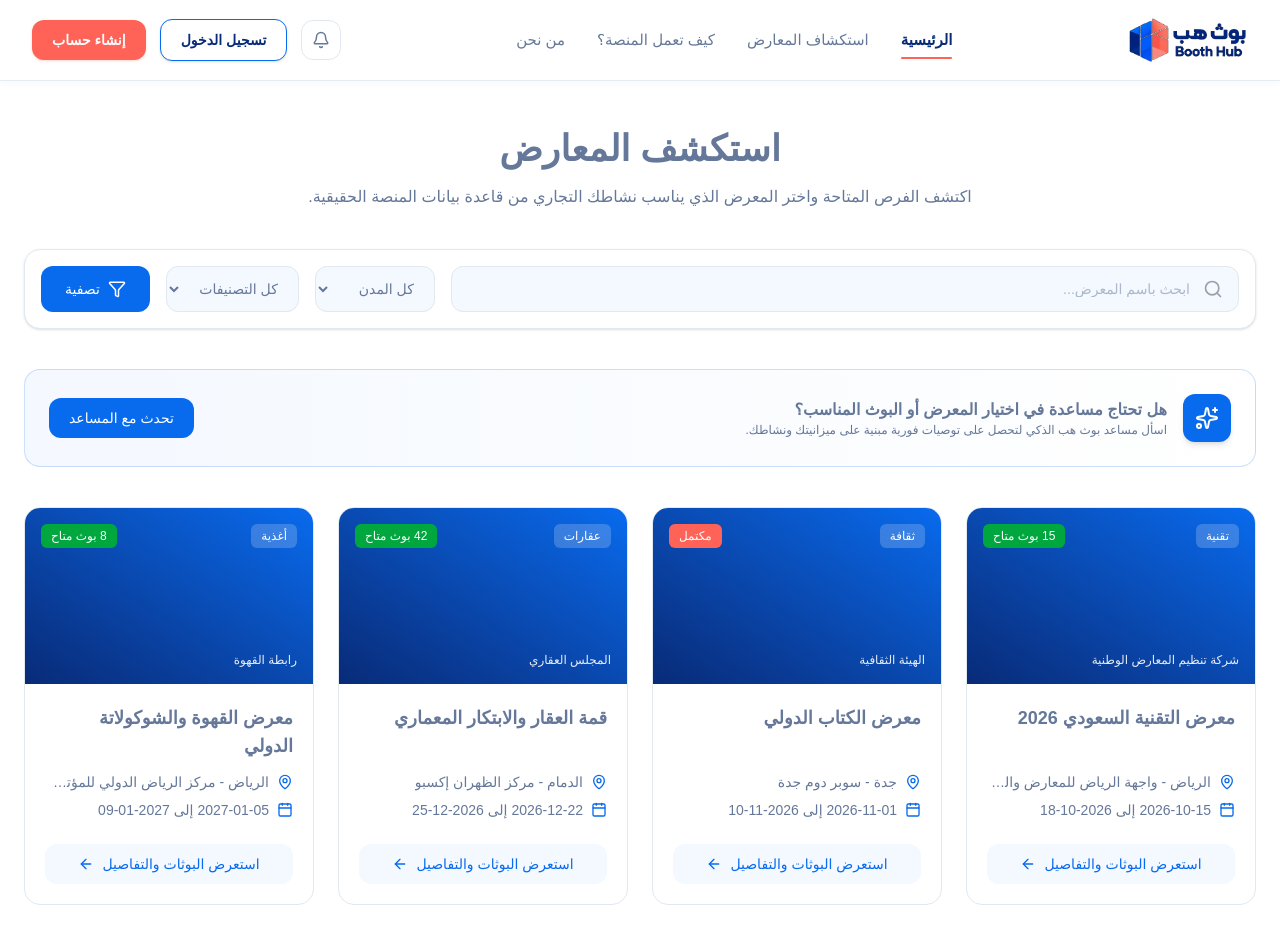
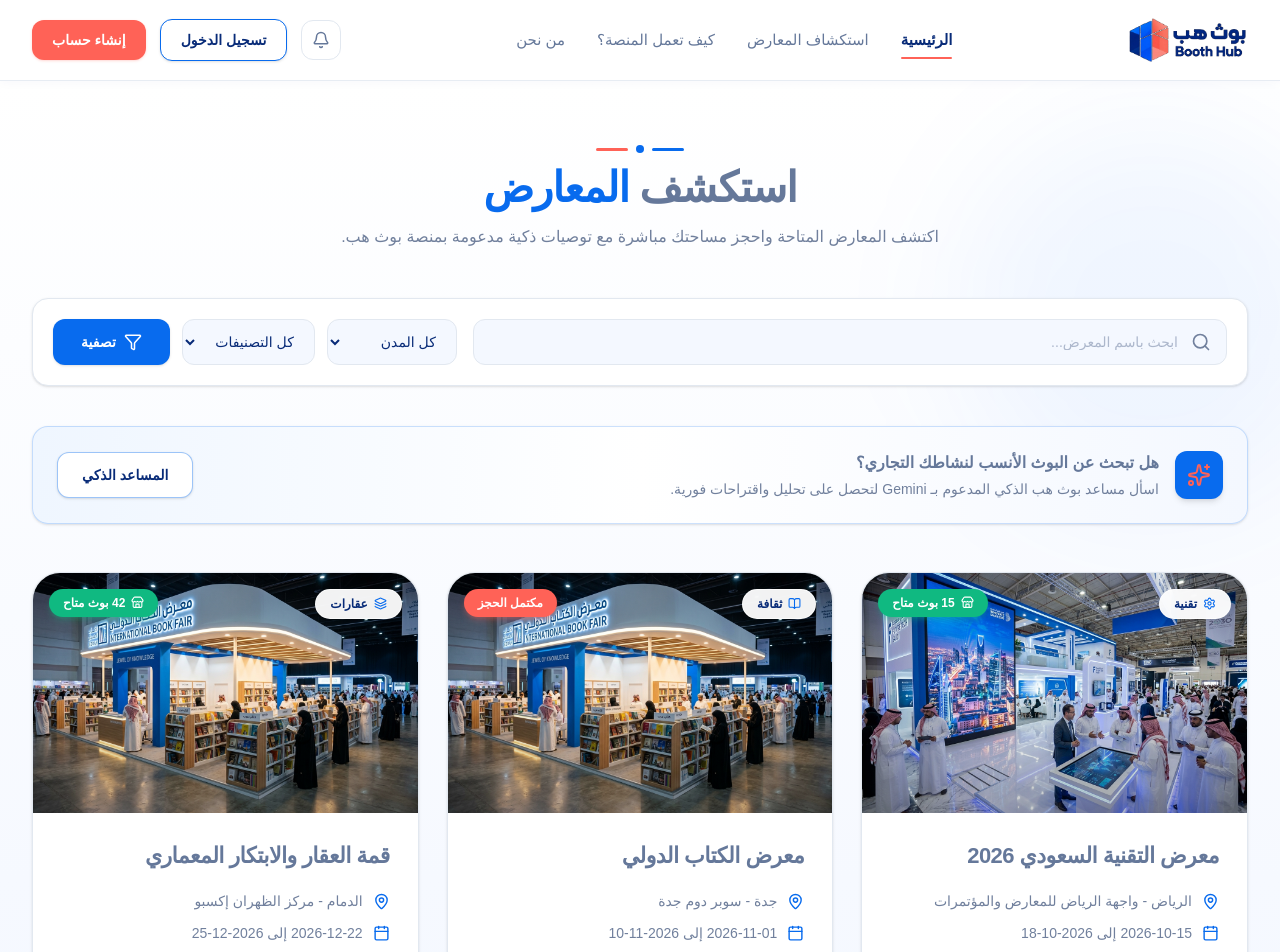
Before and after one commit to abdullahwalsaawi-gif/boothHub, a Next.js app: page /explore in a window 1280 px wide. Shown: the top 952 px of the page. Built offline with nearby package versions, Linux system fonts and the light colour scheme; no server answers; the database is empty; a web font is replaced by a local one.

Commit message:
feat: unify exhibition cards, images, and data between home and explore pages

```diff
--- a/src/app/explore/page.tsx
+++ b/src/app/explore/page.tsx
@@ -1,8 +1,18 @@
 import Link from 'next/link';
 import Navbar from '@/components/Navbar';
 import Footer from '@/components/Footer';
-import { Search, MapPin, Calendar, Filter, ArrowLeft, Store, Sparkles } from 'lucide-react';
-import { getExhibitions } from '@/app/actions/exhibitions';
+import Image from 'next/image';
+import { Search, MapPin, Calendar, Filter, ArrowLeft, Store, Sparkles, Settings, UtensilsCrossed, BookOpen, Layers } from 'lucide-react';
+import { getExhibitions, Exhibition } from '@/app/actions/exhibitions';
+import { getExhibitionImage } from '@/lib/utils';
+
+// Helper for category icon matching the homepage
+const getCategoryIcon = (category: string) => {
+  if (category.includes('تقنية')) return <Settings size={13} className="text-[#086BEE]" />;
+  if (category.includes('أغذية')) return <UtensilsCrossed size={13} className="text-[#086BEE]" />;
+  if (category.includes('ثقافة')) return <BookOpen size={13} className="text-[#086BEE]" />;
+  return <Layers size={13} className="text-[#086BEE]" />;
+};
 
 export default async function Explore({
   searchParams,
@@ -24,50 +34,71 @@ export default async function Explore({
     <div className="min-h-screen flex flex-col bg-background">
       <Navbar />
 
-      <main className="flex-grow py-12">
-        <div className="container mx-auto px-4 md:px-6">
-          <div className="mb-10 text-center max-w-2xl mx-auto">
-            <h1 className="text-3xl md:text-4xl font-bold text-primary-dark mb-4">استكشف المعارض</h1>
-            <p className="text-foreground">اكتشف الفرص المتاحة واختر المعرض الذي يناسب نشاطك التجاري من قاعدة بيانات المنصة الحقيقية.</p>
+      <main className="flex-grow py-12 lg:py-16 relative overflow-hidden bg-gradient-to-b from-white via-[#F6F9FF] to-[#EEF5FF]">
+        {/* Decorative ambient background accents */}
+        <div className="absolute inset-0 pointer-events-none overflow-hidden -z-0">
+          <div className="absolute top-10 right-[-5%] w-96 h-96 rounded-full bg-[#086BEE]/[0.05] blur-3xl"></div>
+          <div className="absolute bottom-10 left-[-5%] w-96 h-96 rounded-full bg-[#FF6257]/[0.04] blur-3xl"></div>
+        </div>
+
+        <div className="container mx-auto px-4 md:px-8 relative z-10">
+
+          {/* Header Title */}
+          <div className="mb-12 text-center max-w-2xl mx-auto">
+            {/* Top decorative element */}
+            <div className="flex items-center justify-center gap-2 mb-3">
+              <span className="w-8 h-[3px] bg-[#086BEE] rounded-full"></span>
+              <span className="w-2 h-2 rounded-full bg-[#086BEE]"></span>
+              <span className="w-8 h-[3px] bg-[#FF6257] rounded-full"></span>
+            </div>
+
+            <h1 className="text-3xl md:text-4xl lg:text-[42px] font-bold text-[#082B78] mb-3 tracking-tight">
+              <span>استكشف </span>
+              <span className="text-[#086BEE]">المعارض</span>
+            </h1>
+            <p className="text-[#71809D] text-base leading-relaxed">
+              اكتشف المعارض المتاحة واحجز مساحتك مباشرة مع توصيات ذكية مدعومة بمنصة بوث هب.
+            </p>
           </div>
 
           {/* Search & Filters Form */}
-          <form method="GET" action="/explore" className="bg-white p-4 rounded-2xl border border-border shadow-sm mb-10 flex flex-col md:flex-row gap-4">
+          <form method="GET" action="/explore" className="bg-white p-4 sm:p-5 rounded-2xl border border-[#E2E8F0] shadow-sm mb-10 flex flex-col md:flex-row gap-4">
             <div className="flex-1 relative">
-              <Search className="absolute right-4 top-1/2 -translate-y-1/2 text-gray-400" size={20} />
+              <Search className="absolute right-4 top-1/2 -translate-y-1/2 text-[#71809D]" size={20} />
               <input
                 type="text"
                 name="search"
                 defaultValue={search || ''}
                 placeholder="ابحث باسم المعرض..."
-                className="w-full pl-4 pr-12 py-3 bg-secondary-bg border border-border rounded-xl text-sm focus:outline-none focus:border-primary transition-colors"
+                className="w-full pl-4 pr-12 py-3 bg-[#F4F8FF] border border-[#E2E8F0] rounded-xl text-sm focus:outline-none focus:border-[#086BEE] focus:bg-white transition-colors text-right"
               />
             </div>
-            <div className="flex gap-4">
+            <div className="flex flex-wrap sm:flex-nowrap gap-3">
               <select
                 name="city"
                 defaultValue={city || 'المدينة'}
-                className="px-4 py-3 bg-secondary-bg border border-border rounded-xl text-sm focus:outline-none focus:border-primary outline-none min-w-[120px]"
+                className="px-4 py-3 bg-[#F4F8FF] border border-[#E2E8F0] rounded-xl text-sm focus:outline-none focus:border-[#086BEE] outline-none min-w-[130px] font-medium text-[#082B78]"
               >
                 <option value="المدينة">كل المدن</option>
                 <option value="الرياض">الرياض</option>
                 <option value="جدة">جدة</option>
+                <option value="القصيم">القصيم</option>
                 <option value="الدمام">الدمام</option>
               </select>
               <select
                 name="category"
                 defaultValue={category || 'النوع'}
-                className="px-4 py-3 bg-secondary-bg border border-border rounded-xl text-sm focus:outline-none focus:border-primary outline-none min-w-[120px]"
+                className="px-4 py-3 bg-[#F4F8FF] border border-[#E2E8F0] rounded-xl text-sm focus:outline-none focus:border-[#086BEE] outline-none min-w-[130px] font-medium text-[#082B78]"
               >
                 <option value="النوع">كل التصنيفات</option>
                 <option value="تقنية">تقنية</option>
+                <option value="أغذية">أغذية</option>
                 <option value="ثقافة">ثقافة</option>
                 <option value="عقارات">عقارات</option>
-                <option value="أغذية">أغذية</option>
               </select>
               <button
                 type="submit"
-                className="px-6 py-3 bg-primary text-white rounded-xl flex items-center justify-center gap-2 hover:bg-primary/90 transition-colors font-medium text-sm"
+                className="px-7 py-3 bg-[#086BEE] text-white rounded-xl flex items-center justify-center gap-2 hover:bg-[#0759c9] transition-all font-bold text-sm shadow-sm shrink-0"
               >
                 <Filter size={18} />
                 <span>تصفية</span>
@@ -76,75 +107,131 @@ export default async function Explore({
           </form>
 
           {/* Banner link to AI Assistant */}
-          <div className="mb-10 bg-gradient-to-r from-light-blue-bg to-white p-6 rounded-2xl border border-primary/20 flex flex-col sm:flex-row items-center justify-between gap-4">
-            <div className="flex items-center gap-4">
-              <div className="p-3 bg-primary text-white rounded-xl shadow-md">
-                <Sparkles size={24} />
+          <div className="mb-12 bg-gradient-to-r from-[#EFF6FF] via-white to-[#F4F8FF] p-6 rounded-2xl border border-[#086BEE]/20 flex flex-col sm:flex-row items-center justify-between gap-4 shadow-sm">
+            <div className="flex items-center gap-4 text-right">
+              <div className="p-3 bg-[#086BEE] text-white rounded-xl shadow-md shrink-0">
+                <Sparkles size={24} className="text-[#FF6257]" />
               </div>
               <div>
-                <h3 className="font-bold text-primary-dark text-base">هل تحتاج مساعدة في اختيار المعرض أو البوث المناسب؟</h3>
-                <p className="text-foreground text-xs">اسأل مساعد بوث هب الذكي لتحصل على توصيات فورية مبنية على ميزانيتك ونشاطك.</p>
+                <h3 className="font-bold text-[#082B78] text-base mb-1">هل تبحث عن البوث الأنسب لنشاطك التجاري؟</h3>
+                <p className="text-[#71809D] text-xs sm:text-sm">اسأل مساعد بوث هب الذكي المدعوم بـ Gemini لتحصل على تحليل واقتراحات فورية.</p>
               </div>
             </div>
-            <Link href="/ai-assistant" className="px-5 py-2.5 bg-primary text-white rounded-xl text-sm font-medium hover:bg-primary/90 transition-colors shrink-0">
-              تحدث مع المساعد
+            <Link href="/ai-assistant" className="px-6 py-3 bg-white text-[#082B78] border border-[#086BEE]/40 rounded-xl text-sm font-bold hover:bg-[#086BEE] hover:text-white transition-all shrink-0 shadow-sm">
+              المساعد الذكي
             </Link>
           </div>
 
           {/* Results Grid */}
           {exhibitions.length === 0 ? (
-            <div className="text-center py-16 bg-white rounded-2xl border border-border">
-              <Store size={48} className="mx-auto text-gray-300 mb-4" />
-              <h3 className="font-bold text-lg text-primary-dark mb-2">لا توجد معارض مطابقة</h3>
-              <p className="text-foreground text-sm mb-6">جرب تغيير معايير البحث أو تصفية المدن والتصنيفات.</p>
-              <Link href="/explore" className="px-6 py-2.5 bg-primary text-white rounded-xl text-sm font-medium">
+            <div className="text-center py-20 bg-white rounded-3xl border border-[#E2E8F0] shadow-sm max-w-lg mx-auto">
+              <Store size={48} className="mx-auto text-[#71809D] mb-4 opacity-50" />
+              <h3 className="font-bold text-xl text-[#082B78] mb-2">لا توجد معارض مطابقة</h3>
+              <p className="text-[#71809D] text-sm mb-6">جرب تغيير معايير البحث أو اختيار مدينة وتصنيف مختلفين.</p>
+              <Link href="/explore" className="px-6 py-3 bg-[#086BEE] text-white rounded-xl text-sm font-bold shadow-sm inline-block">
                 إعادة ضبط البحث
               </Link>
             </div>
           ) : (
-            <div className="grid grid-cols-1 md:grid-cols-2 lg:grid-cols-3 xl:grid-cols-4 gap-6">
-              {exhibitions.map((ex) => (
-                <div key={ex.id} className="bg-white border border-border rounded-2xl overflow-hidden hover:shadow-xl hover:-translate-y-1 transition-all group flex flex-col">
-                  <div className="h-44 bg-gradient-to-tr from-primary-dark to-primary relative p-4 flex flex-col justify-between">
-                    <div className="flex justify-between items-start">
-                      <span className="bg-white/20 text-white backdrop-blur-md px-2.5 py-1 rounded-md text-xs font-medium">
-                        {ex.category}
-                      </span>
-                      {ex.available_booths === 0 ? (
-                        <span className="bg-coral text-white px-2.5 py-1 rounded-md text-xs font-medium">مكتمل</span>
-                      ) : (
-                        <span className="bg-green-600 text-white px-2.5 py-1 rounded-md text-xs font-medium">
-                          {ex.available_booths ? `${ex.available_booths} بوث متاح` : 'متاح للحجز'}
+            <div className="grid grid-cols-1 md:grid-cols-2 lg:grid-cols-3 gap-6 lg:gap-7 items-stretch">
+              {exhibitions.map((ex, index) => {
+                const imageSrc = getExhibitionImage(ex, index);
+                const available = ex.available_booths ?? 0;
+                const isSoldOut = available === 0;
+
+                return (
+                  <div
+                    key={ex.id}
+                    className="bg-white border border-[#E2E8F0] rounded-[1.75rem] overflow-hidden shadow-sm hover:shadow-xl hover:-translate-y-1.5 transition-all duration-300 group flex flex-col h-full text-right"
+                  >
+                    {/* Top Image Section (240px height) */}
+                    <div className="relative h-[240px] w-full overflow-hidden bg-slate-100">
+                      <Image
+                        src={imageSrc}
+                        alt={ex.title}
+                        fill
+                        className="object-cover object-center transform group-hover:scale-[1.03] transition-transform duration-700 ease-out"
+                        sizes="(max-width: 768px) 100vw, (max-width: 1200px) 50vw, 33vw"
+                      />
+
+                      {/* Gradient shade overlay */}
+                      <div className="absolute inset-0 bg-gradient-to-t from-black/20 via-transparent to-transparent pointer-events-none"></div>
+
+                      {/* Top Right Badge (RTL): Category */}
+                      <div className="absolute top-4 right-4 z-10">
+                        <span className="inline-flex items-center gap-1.5 bg-white/95 backdrop-blur-md text-[#082B78] border border-white/70 px-3.5 py-1.5 rounded-full text-xs font-bold shadow-md shadow-black/5">
+                          {getCategoryIcon(ex.category)}
+                          <span>{ex.category}</span>
                         </span>
-                      )}
+                      </div>
+
+                      {/* Top Left Badge (RTL): Available Booths */}
+                      <div className="absolute top-4 left-4 z-10">
+                        {isSoldOut ? (
+                          <span className="inline-flex items-center gap-1.5 bg-[#FF6257] text-white px-3.5 py-1.5 rounded-full text-xs font-bold shadow-md shadow-[#FF6257]/30">
+                            <span>مكتمل الحجز</span>
+                          </span>
+                        ) : (
+                          <span className="inline-flex items-center gap-1.5 bg-[#10B981] text-white px-3.5 py-1.5 rounded-full text-xs font-bold shadow-md shadow-[#10B981]/30">
+                            <Store size={13} className="shrink-0" />
+                            <span>{available} بوث متاح</span>
+                          </span>
+                        )}
+                      </div>
                     </div>
-                    <div className="text-white text-xs opacity-90">
-                      {ex.organization_name || 'جهة معتمدة'}
+
+                    {/* Card Content Details */}
+                    <div className="p-6 sm:p-7 flex flex-col flex-grow">
+
+                      {/* Exhibition Title */}
+                      <h3 className="text-xl sm:text-[22px] font-bold text-[#082B78] mb-5 tracking-tight line-clamp-1">
+                        {ex.title}
+                      </h3>
+
+                      {/* Key Attributes */}
+                      <div className="space-y-3 mb-6 mt-auto">
+
+                        {/* Location */}
+                        <div className="flex items-center gap-2.5 text-sm text-[#71809D]">
+                          <MapPin size={17} className="text-[#086BEE] shrink-0" />
+                          <span className="truncate font-medium">{ex.city} - {ex.venue}</span>
+                        </div>
+
+                        {/* Dates */}
+                        <div className="flex items-center gap-2.5 text-sm text-[#71809D]">
+                          <Calendar size={17} className="text-[#086BEE] shrink-0" />
+                          <span className="truncate font-medium">{ex.start_date} إلى {ex.end_date}</span>
+                        </div>
+
+                        {/* Booths Count */}
+                        <div className="flex items-center gap-2.5 text-sm text-[#71809D]">
+                          <Store size={17} className="text-[#086BEE] shrink-0" />
+                          <span className="font-medium">
+                            {isSoldOut ? 'مكتمل الحجز' : `${available} بوث متاح`}
+                          </span>
+                        </div>
+                      </div>
+
+                      {/* Action Button: Explore Floorplan & Details */}
+                      <Link
+                        href={`/explore/${ex.id}`}
+                        className="w-full flex items-center justify-center gap-2.5 py-3.5 px-4 bg-[#086BEE] text-white font-bold rounded-2xl text-sm sm:text-[15px] hover:bg-[#0759c9] hover:shadow-lg hover:shadow-[#086BEE]/25 active:translate-y-0 hover:-translate-y-0.5 transition-all duration-200 group/btn mt-auto"
+                      >
+                        <span className="w-6 h-6 rounded-full bg-white/15 flex items-center justify-center shrink-0 group-hover/btn:bg-white/25 transition-colors">
+                          <ArrowLeft size={14} className="transform group-hover/btn:-translate-x-0.5 transition-transform" />
+                        </span>
+                        <span>استعراض المخطط والتفاصيل</span>
+                      </Link>
+
                     </div>
                   </div>
-                  <div className="p-5 flex flex-col flex-grow">
-                    <h3 className="font-bold text-lg text-primary-dark mb-3 line-clamp-2">{ex.title}</h3>
-                    <div className="flex flex-col gap-2 mb-6 mt-auto">
-                      <div className="flex items-center gap-2 text-sm text-foreground">
-                        <MapPin size={16} className="text-primary shrink-0" />
-                        <span className="truncate">{ex.city} - {ex.venue}</span>
-                      </div>
-                      <div className="flex items-center gap-2 text-sm text-foreground">
-                        <Calendar size={16} className="text-primary shrink-0" />
-                        <span className="truncate">{ex.start_date} إلى {ex.end_date}</span>
-                      </div>
-                    </div>
-                    <Link href={`/explore/${ex.id}`} className="w-full flex items-center justify-center gap-2 px-4 py-2.5 bg-secondary-bg text-primary font-medium rounded-xl group-hover:bg-primary group-hover:text-white transition-colors text-sm">
-                      <span>استعرض البوثات والتفاصيل</span>
-                      <ArrowLeft size={16} />
-                    </Link>
-                  </div>
-                </div>
-              ))}
+                );
+              })}
             </div>
           )}
         </div>
       </main>
+
       <Footer />
     </div>
   );
--- a/src/lib/utils.ts
+++ b/src/lib/utils.ts
@@ -18,3 +18,28 @@ export function formatSaudiPhoneNumber(phone: string): string {
   }
   return '+' + cleaned
 }
+
+/**
+ * Returns the unified realistic image for an exhibition matching the homepage
+ */
+export function getExhibitionImage(ex: { title?: string; category?: string; cover_image_url?: string | null }, index?: number): string {
+  if (ex.cover_image_url && ex.cover_image_url.startsWith('http')) {
+    return ex.cover_image_url;
+  }
+  const title = ex.title?.toLowerCase() || '';
+  const cat = ex.category?.toLowerCase() || '';
+
+  if (title.includes('تقنية') || cat.includes('تقنية')) {
+    return '/images/exhibition-tech.jpg';
+  }
+  if (title.includes('كليجا') || cat.includes('أغذية')) {
+    return '/images/exhibition-kleija.jpg';
+  }
+  if (title.includes('كتاب') || cat.includes('ثقافة')) {
+    return '/images/exhibition-book.jpg';
+  }
+
+  if (index === 0) return '/images/exhibition-tech.jpg';
+  if (index === 1) return '/images/exhibition-kleija.jpg';
+  return '/images/exhibition-book.jpg';
+}
```
